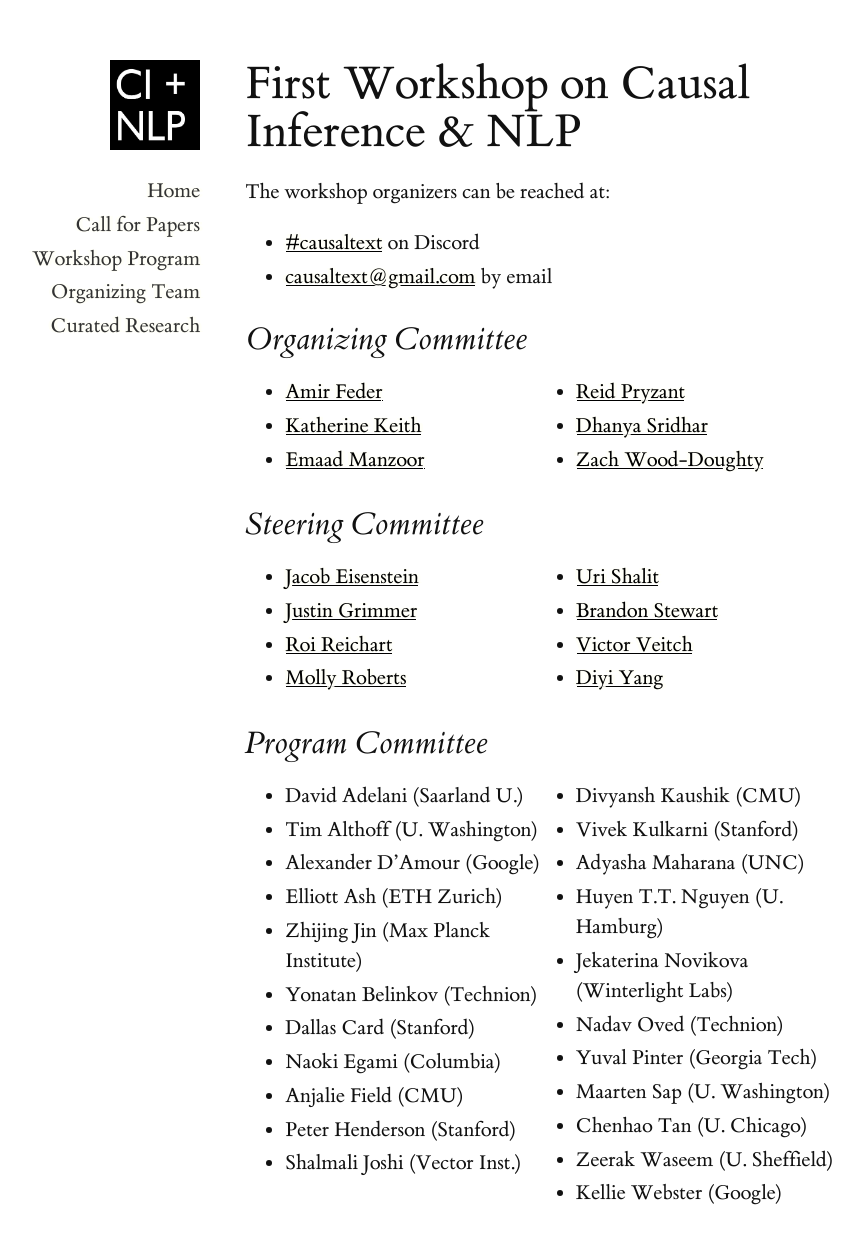
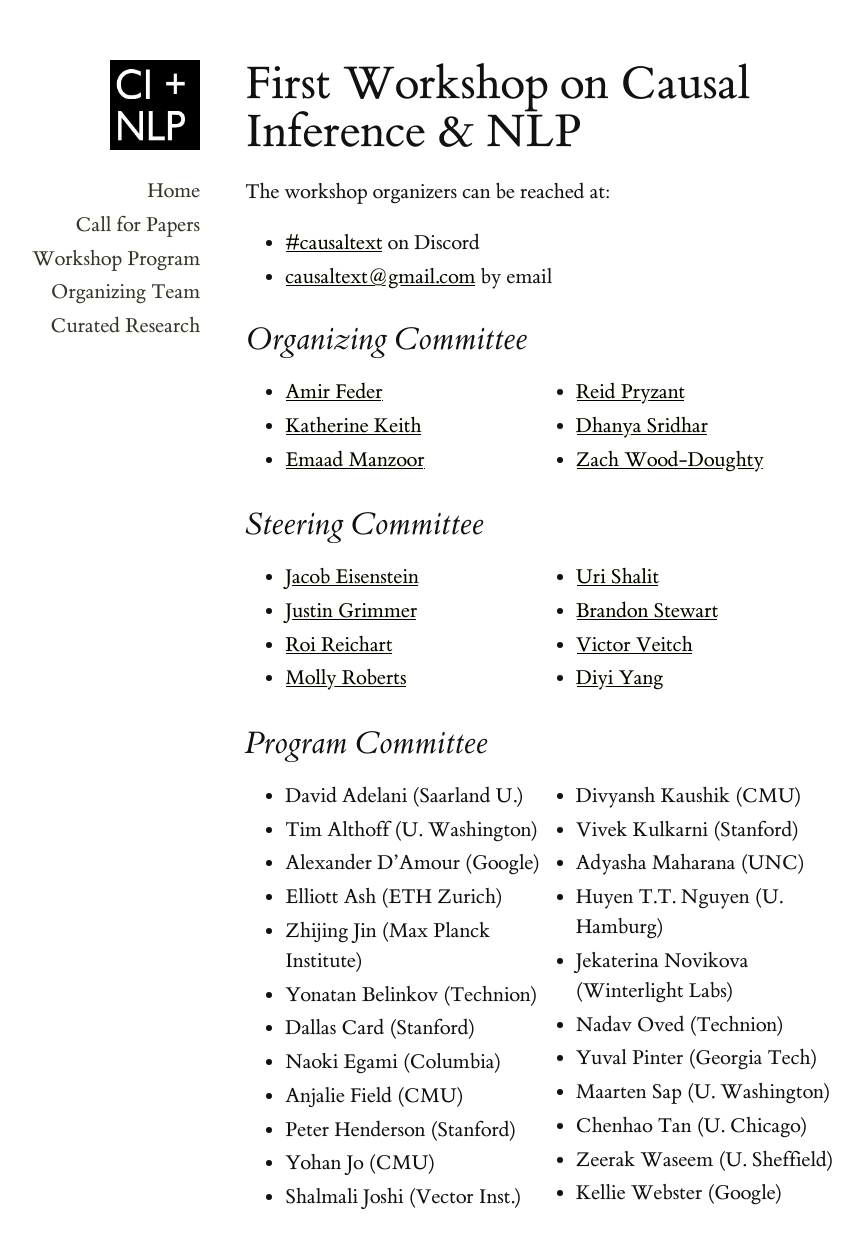
Before and after one commit to causaltext/causaltext.github.io, a Jekyll site: the page built from 2021/team.md, in a window 1280 px wide. Shown: the whole page, without its empty margins (211-1074 px from the left). Built offline with Jekyll 4.4.1, drawn with Linux system fonts in a browser that asks for light colours.

Commit message:
add yohan jo to PC

```diff
--- a/2021/team.md
+++ b/2021/team.md
@@ -47,6 +47,7 @@ The workshop organizers can be reached at:
   * Naoki Egami (Columbia)
   * Anjalie Field (CMU)
   * Peter Henderson (Stanford)
+  * Yohan Jo (CMU)
   * Shalmali Joshi (Vector Inst.)
   * Divyansh Kaushik (CMU)
   * Vivek Kulkarni (Stanford)
```
